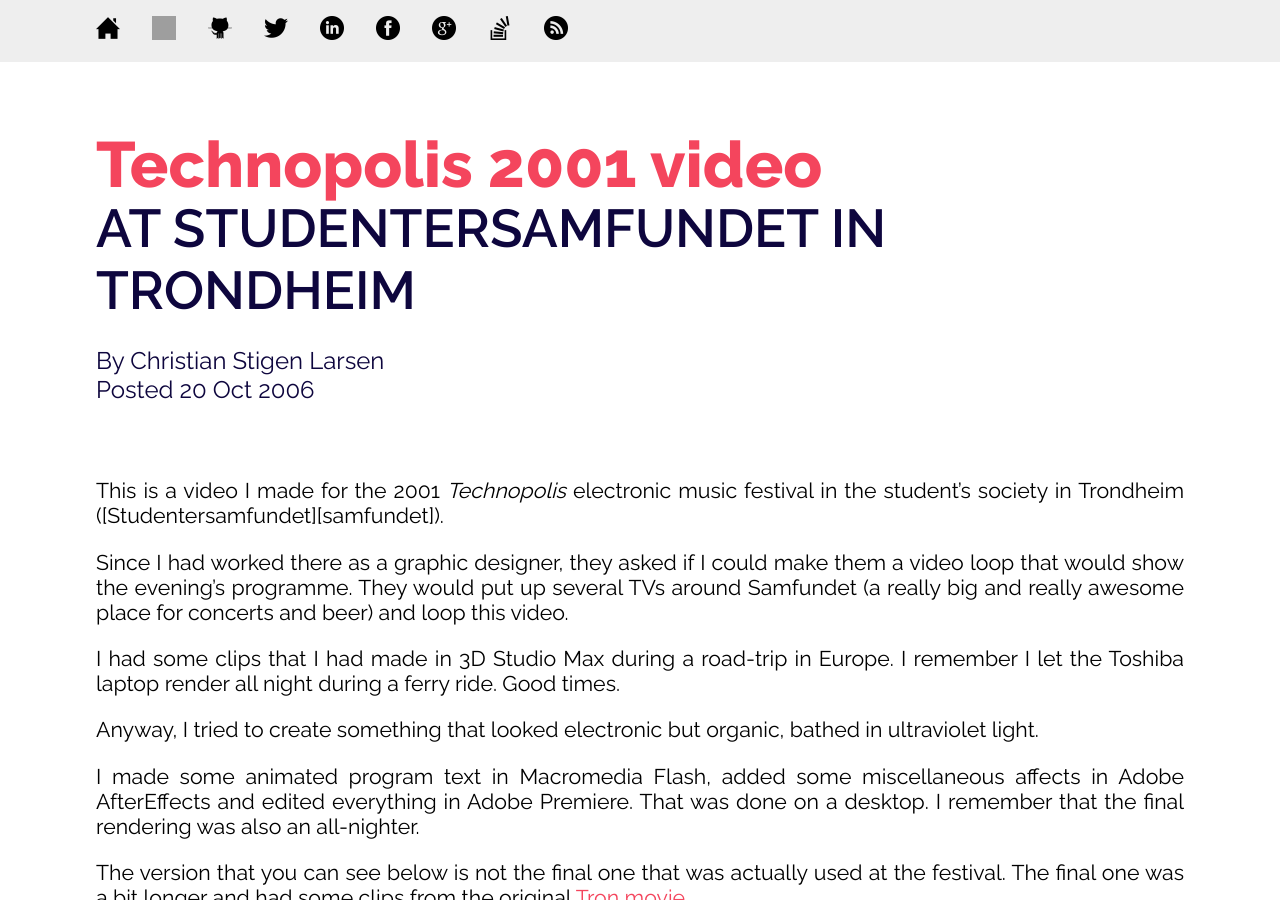
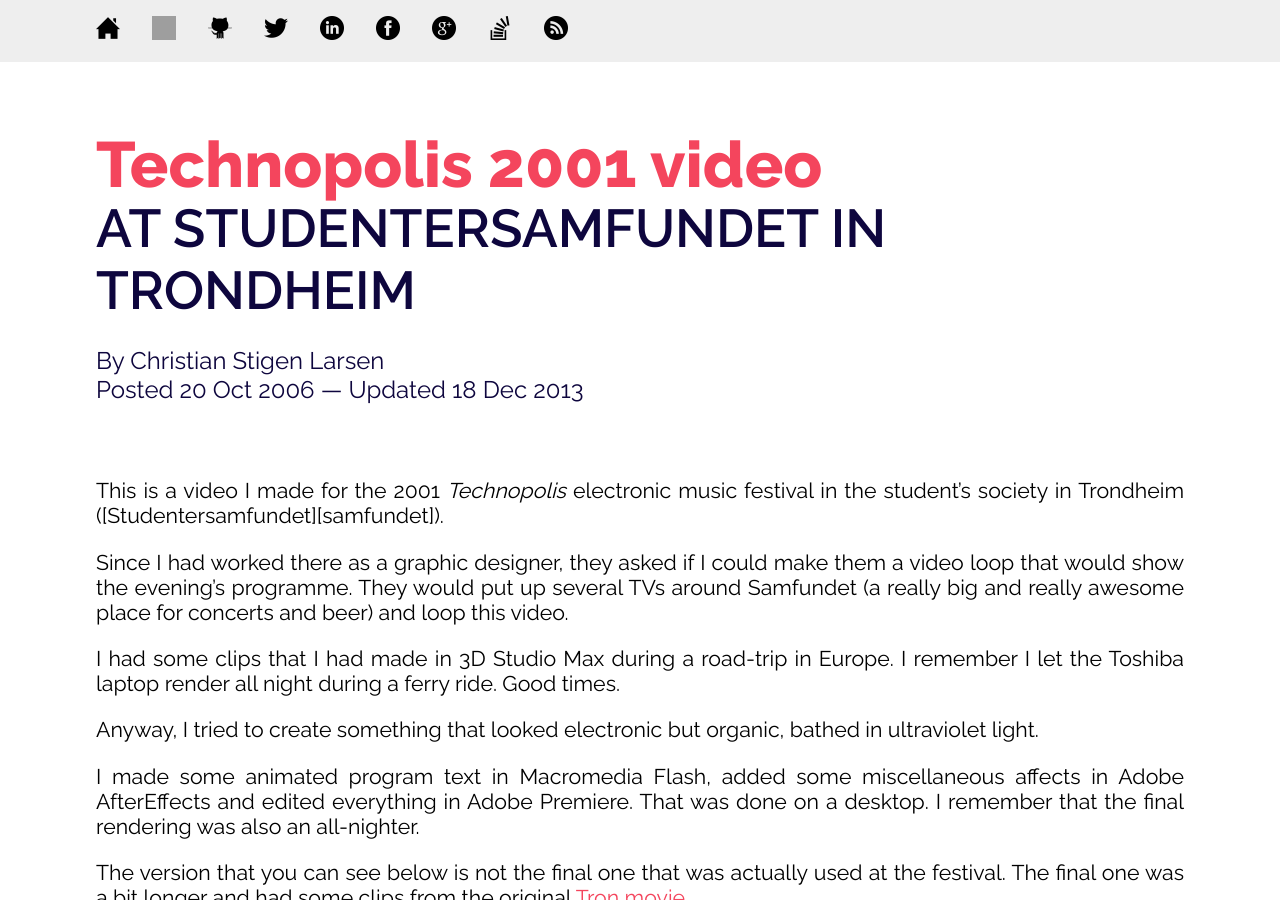
Before and after one commit to cslarsen/csl.name, a Jekyll site: the page built from _posts/2006-10-20-technopolis.markdown, in a window 1280 px wide and 900 px high. Built offline with Jekyll 4.4.1, drawn with Linux system fonts in a browser that asks for light colours; Markdown is read by kramdown in place of the engine named in the settings; comment, search, counter and statistics services are not loaded; grey boxes are pictures that could not be loaded.

Commit message:
Added updated

```diff
--- a/_posts/2006-10-20-technopolis.markdown
+++ b/_posts/2006-10-20-technopolis.markdown
@@ -2,7 +2,8 @@
 layout: post
 title:  "Technopolis 2001 video"
 subtitle: "at Studentersamfundet in Trondheim"
-date:   2006-10-20 19:42:24 +00:00
+date: 2006-10-20 19:42:24 +00:00
+updated: 2013-12-18 22:37 +01:00
 categories: graphics
 disqus: true
 tags: graphics 3d
```
